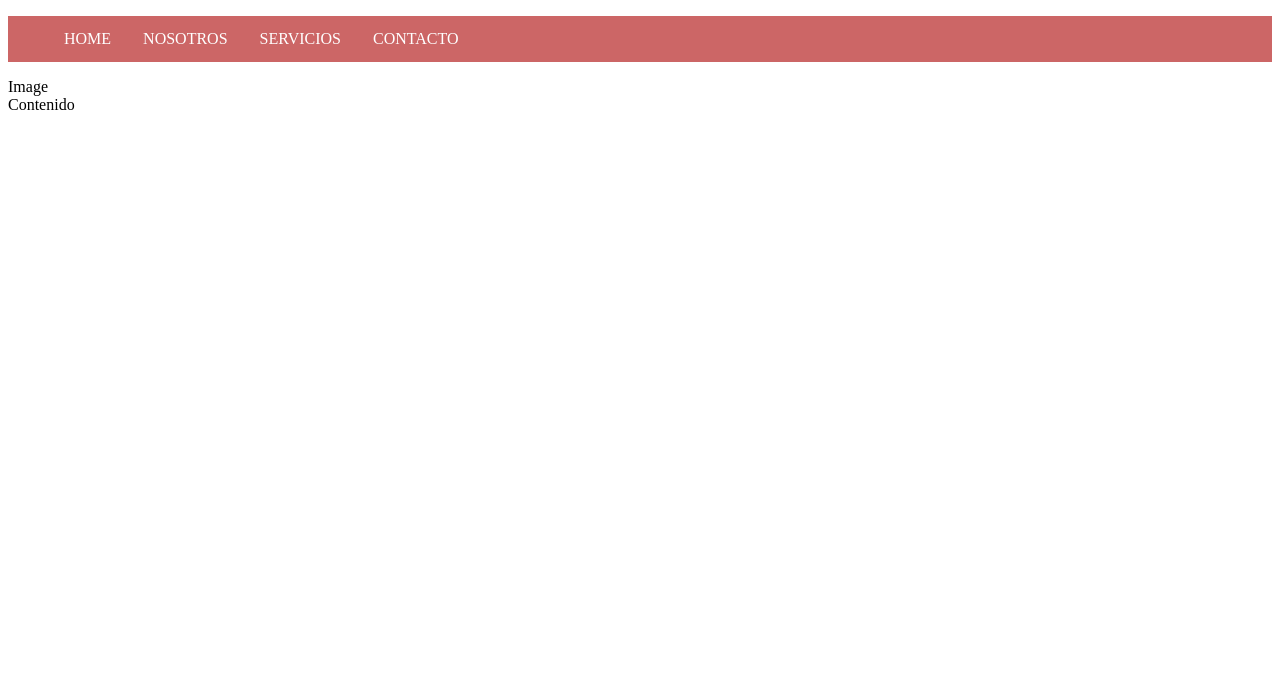
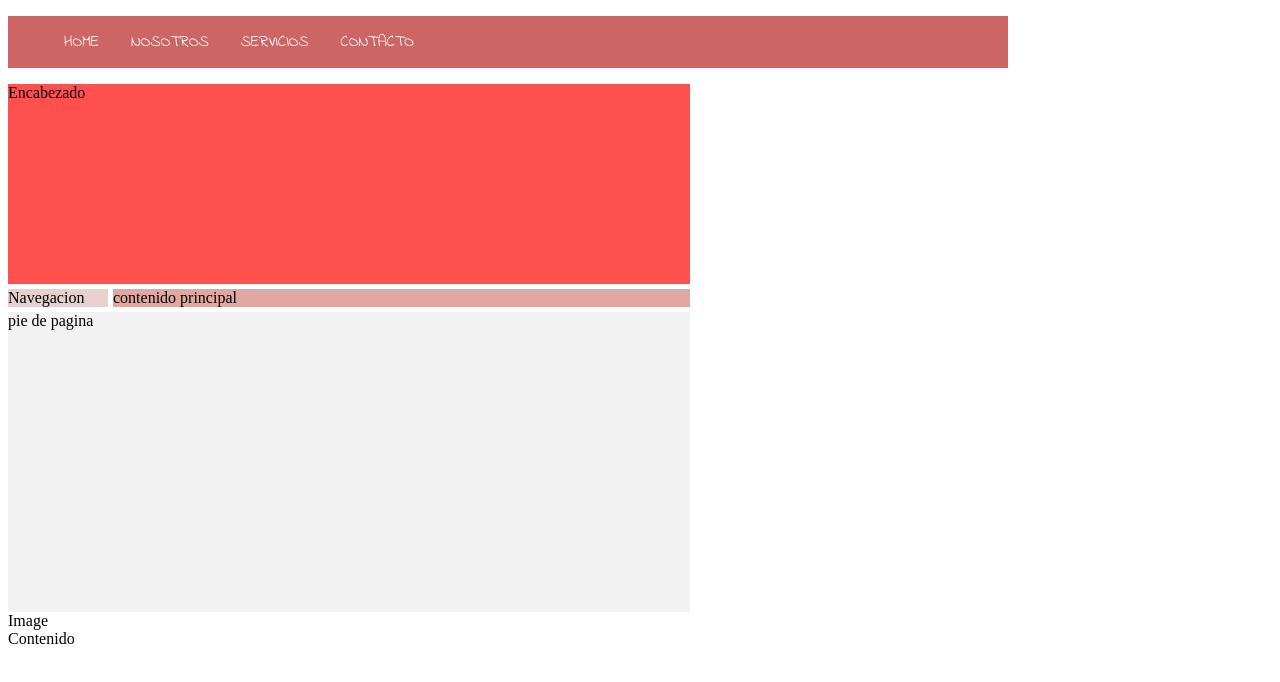
Before and after one commit to erickaSora/Devops, a plain HTML site: page index.html in a window 1280 px wide. Drawn offline with Linux system fonts and the light colour scheme.

Commit message:
mi primer Devops

```diff
--- a/css/estilos.css
+++ b/css/estilos.css
@@ -1,7 +1,10 @@
 ul{
+    width: 10in;
     list-style-type: none;
     background-color:#cc6666;
     overflow: hidden;
+    font-family: 'Indie Flower', cursive;
+
 }
 
 li{
@@ -15,3 +18,33 @@ li a {
     padding: 14px 16px;
     text-decoration: none;
   }
+  .page{
+    display: grid;
+    grid-template-areas: "head head"
+                         "nav main"
+                         "foot foot" ;
+    grid-template-columns: 100px 1fr  1fr;
+    grid-template-rows: 200px 1fr 300px;
+    grid-gap:5px;
+ }
+
+ .head{
+     grid-area:head;
+     background-color: #ff5050;
+ }
+
+ .nav{
+     grid-area:nav;
+     background-color: #e8d0d0;
+ }
+
+
+ .main{
+     grid-area:main;
+     background-color: #e0a8a0;
+ }
+
+ .foot{
+     grid-area:foot;
+     background-color:#f2f2f2;
+ }
--- a/index.html
+++ b/index.html
@@ -4,7 +4,9 @@
 <head >
 	<meta charset="utf-8">
 	<title>manual de html y css</title>
-	<link rel="stylesheet" type="text/css" href="css/estilos.css">
+    <link rel="stylesheet" type="text/css" href="css/estilos.css">
+    <link href="https://fonts.googleapis.com/css2?family=Indie+Flower&display=swap" rel="stylesheet">
+
 
 </head>
 <body>
@@ -22,6 +24,14 @@
         </nav>
         </header>
     </div>
+    <section class="page">
+        <div class="head"> Encabezado </div>
+        <div  class="nav"> Navegacion </div>
+        <div   class="main">contenido principal </div>
+        <div  class="foot">pie de pagina </div>
+    </section>
+
+
 
     <div>
         <div>Image</div>
```
